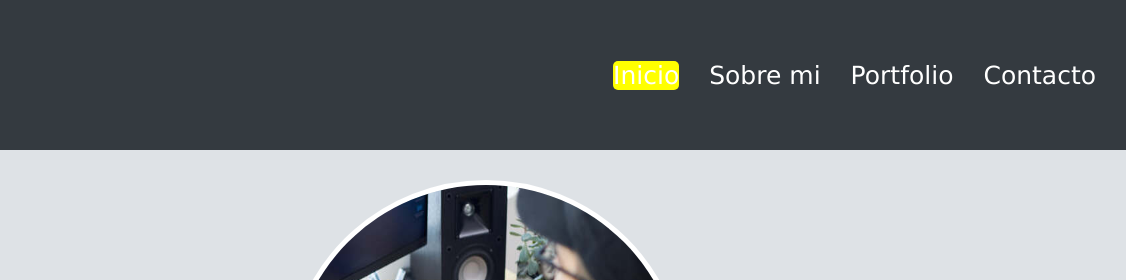
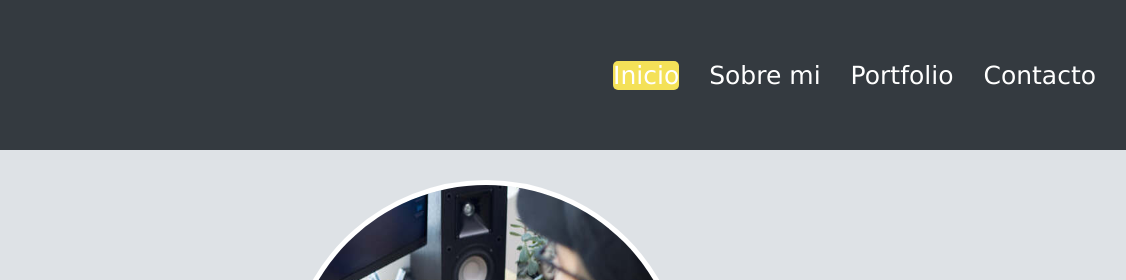
Before and after one commit to JPmenesestw/entrega-3, a plain HTML site: page index.html in a window 1280 px wide. In both pictures the pointer is over the link "Inicio". Shown: the top 280 px of the page, 154-1280 px from the left. Drawn offline with Linux system fonts and the light colour scheme.

Commit message:
cambio color nav y footer

```diff
--- a/styles.css
+++ b/styles.css
@@ -44,7 +44,7 @@ header .list-nav a {
 
 a:hover {
 
-    background-color: yellow;
+    background-color: #f4e158;
     border-radius: 5px;
 }
 
```
